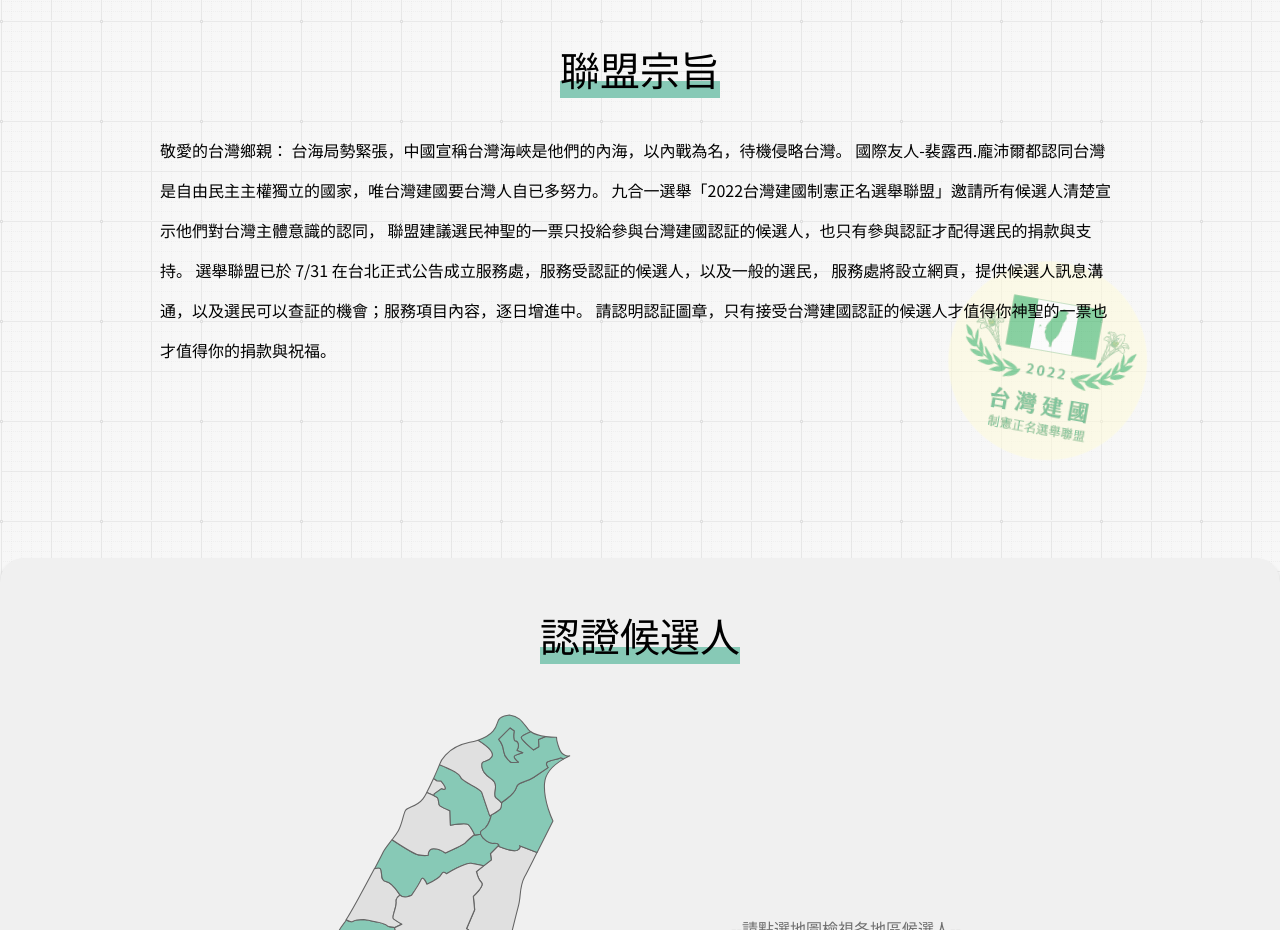
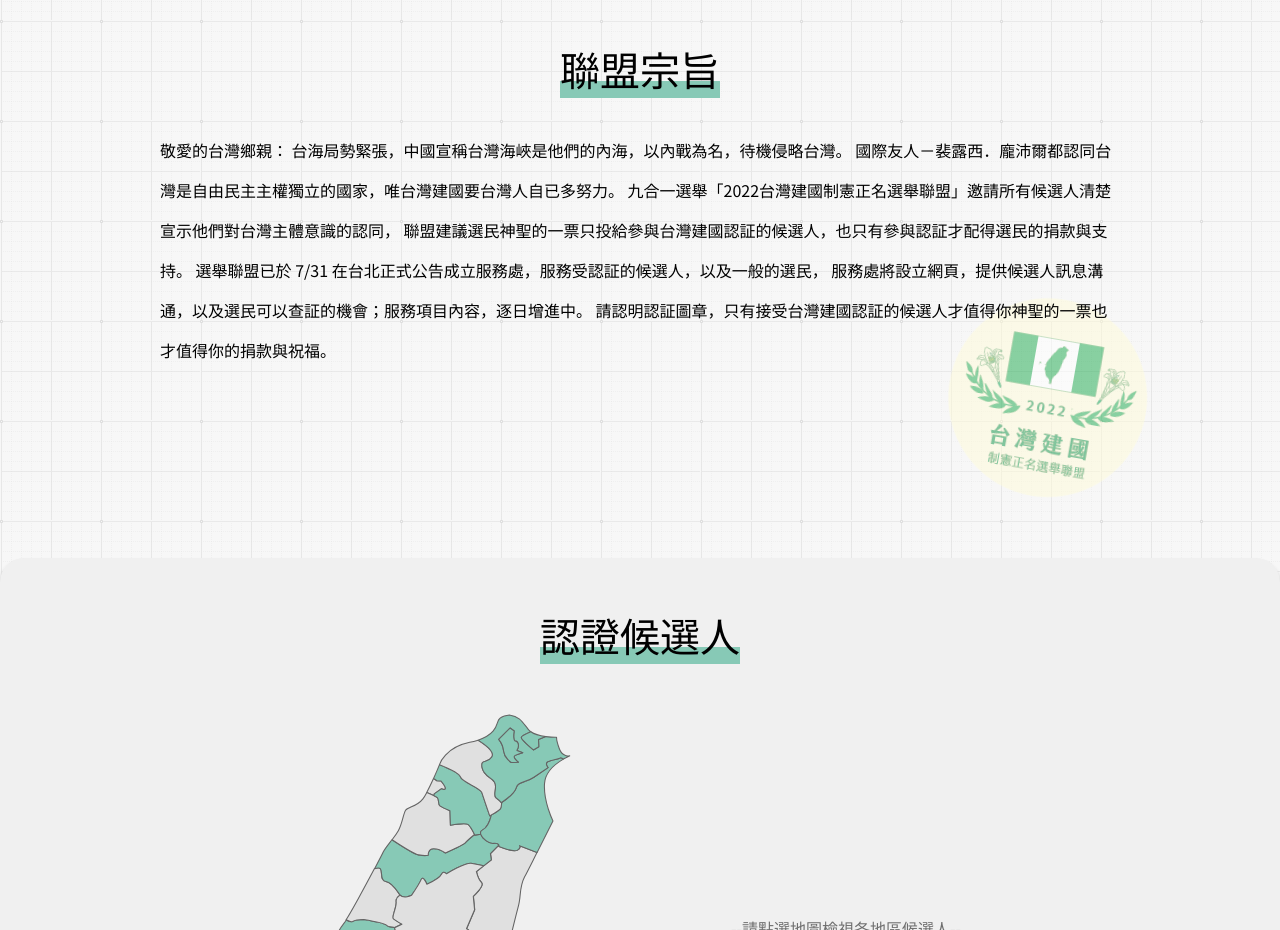
Before and after one commit to meo2326cc/twid2022, a plain HTML site: page index.html in a window 1280 px wide. Shown: the part 880-1810 px from the top of the page. Drawn offline with Linux system fonts and the light colour scheme.

Commit message:
fix bugs

```diff
--- a/index.html
+++ b/index.html
@@ -93,7 +93,7 @@
 
       台海局勢緊張，中國宣稱台灣海峽是他們的內海，以內戰為名，待機侵略台灣。
 
-      國際友人-裴露西.龐沛爾都認同台灣是自由民主主權獨立的國家，唯台灣建國要台灣人自已多努力。
+      國際友人－裴露西．龐沛爾都認同台灣是自由民主主權獨立的國家，唯台灣建國要台灣人自已多努力。
 
       九合一選舉「2022台灣建國制憲正名選舉聯盟」邀請所有候選人清楚宣示他們對台灣主體意識的認同，
 
@@ -429,16 +429,16 @@
   <p class="txt">
     各位台灣國的主人大家好：<br>
     在這邊正式跟大家宣布，由一群海內外台灣人所支持的「2022台灣建國制憲正名選舉聯盟」在即日起成立，
-    <br>
+
     我們之所以成立這一個選舉聯盟，是希望匯集台灣九合一選舉中認同台灣建國制憲正名的候選人們，讓台灣人民知道我們的力量與成員，
-    <br>
+
     並希望有更多的候選人及選民認同我們的理念，並加入我們。
-    <br>
-    整合全球海內外各界精英社團，展示平生專業，相互傳承。<br>
-    開放－公開之網路園地，作有系統之整合推廣，提供專業、善意、良性互動之資訊。<br>
-    非營利事業機構，從事智庫及新知之資訊資源之廣泛應用。<br>
-    認識台灣，深耕台灣，回饋台灣，助益改造台灣，優勢台灣，福祉台灣。<br>
-    透過論壇、專欄、專著論述，啟發兩岸人士，朝民主政治，跨國產經合作，政治協商之共榮共識，促進地球村、世界大同之境界。<br>
+
+    整合全球海內外各界精英社團，展示平生專業，相互傳承。
+    開放－公開之網路園地，作有系統之整合推廣，提供專業、善意、良性互動之資訊。
+    非營利事業機構，從事智庫及新知之資訊資源之廣泛應用。
+    認識台灣，深耕台灣，回饋台灣，助益改造台灣，優勢台灣，福祉台灣。
+    透過論壇、專欄、專著論述，啟發兩岸人士，朝民主政治，跨國產經合作，政治協商之共榮共識，促進地球村、世界大同之境界。
     基於經營並自主經費，我們由簡就繁，從無而至完整，尚希各界不吝提攜指教，並參與工作。</p>
 </div>
 
--- a/main.scss
+++ b/main.scss
@@ -58,7 +58,7 @@ h2{
     position: absolute;
     transform:rotate(10deg);
     right: 10%;
-    top: 70%;
+    top: 80%;
     z-index: -1;
     opacity: 0.5;
 }
```
Also changed, not shown: hero.jpg, main.css, 1 other file.
